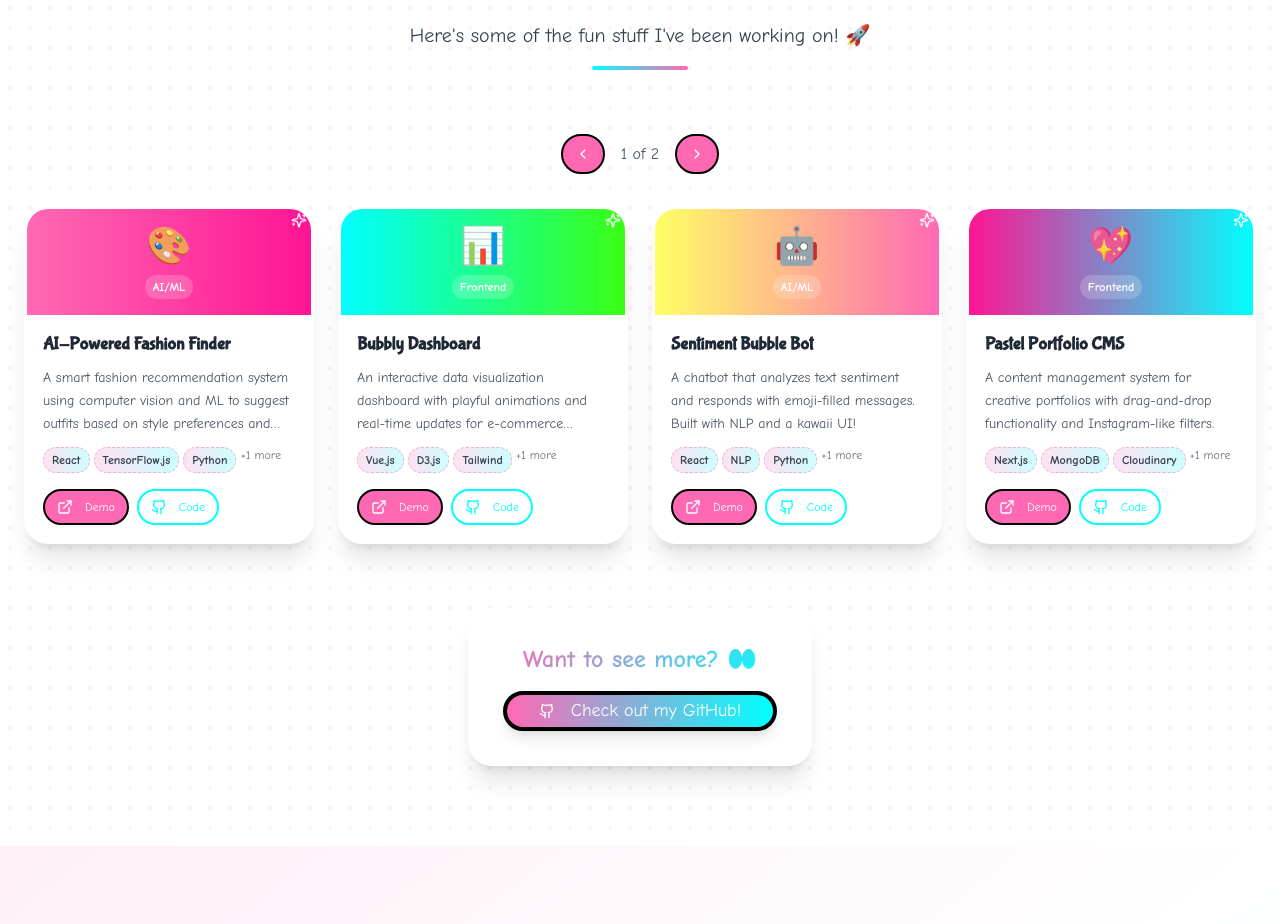
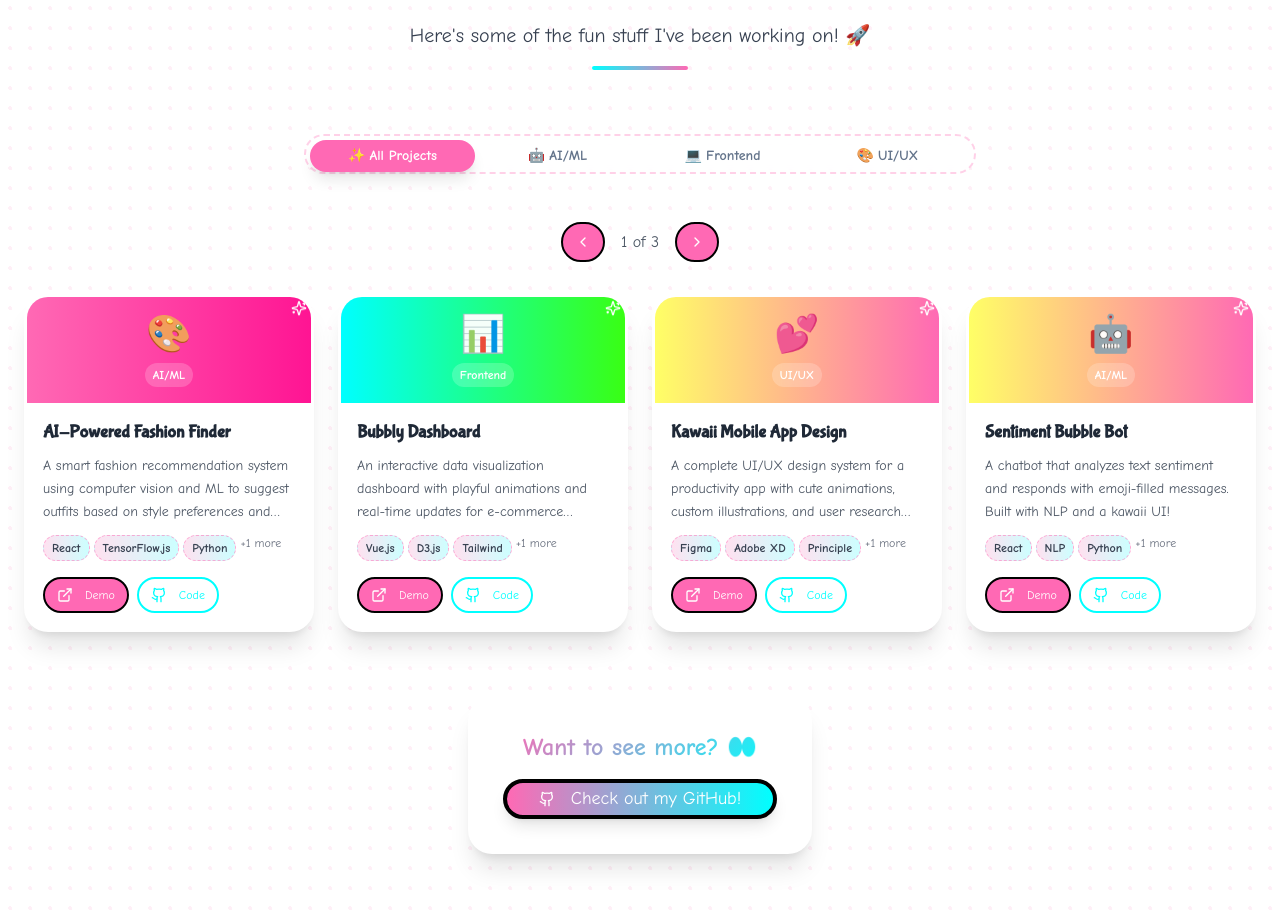
Before and after one commit to Sumairahafeez/bubblegum-code-dreams, a React (Vite) app: page / in a window 1280 px wide. Shown: the part 1864-2788 px from the top of the page. Built offline with nearby package versions, Linux system fonts and the light colour scheme.

Commit message:
feat: Add project category filters
Adds project category filters (AI, Frontend, UI/UX) to the projects section.

```diff
--- a/src/components/Projects.tsx
+++ b/src/components/Projects.tsx
@@ -2,9 +2,11 @@
 import { ExternalLink, Github, Sparkles, ChevronLeft, ChevronRight } from 'lucide-react';
 import { Button } from '@/components/ui/button';
 import { useState } from 'react';
+import { Tabs, TabsContent, TabsList, TabsTrigger } from '@/components/ui/tabs';
 
 const Projects = () => {
   const [currentIndex, setCurrentIndex] = useState(0);
+  const [selectedCategory, setSelectedCategory] = useState('all');
   const projectsPerPage = 4;
 
   const projects = [
@@ -14,7 +16,7 @@ const Projects = () => {
       tech: ["React", "TensorFlow.js", "Python", "FastAPI"],
       image: "🎨",
       gradient: "from-bubble-pink to-hot-pink",
-      category: "AI/ML"
+      category: "ai"
     },
     {
       title: "Bubbly Dashboard",
@@ -22,7 +24,15 @@ const Projects = () => {
       tech: ["Vue.js", "D3.js", "Tailwind", "Chart.js"],
       image: "📊",
       gradient: "from-aqua-blue to-neon-green",
-      category: "Frontend"
+      category: "frontend"
+    },
+    {
+      title: "Kawaii Mobile App Design",
+      description: "A complete UI/UX design system for a productivity app with cute animations, custom illustrations, and user research insights.",
+      tech: ["Figma", "Adobe XD", "Principle", "InVision"],
+      image: "💕",
+      gradient: "from-lemon-yellow to-bubble-pink",
+      category: "uiux"
     },
     {
       title: "Sentiment Bubble Bot",
@@ -30,7 +40,7 @@ const Projects = () => {
       tech: ["React", "NLP", "Python", "WebSocket"],
       image: "🤖",
       gradient: "from-lemon-yellow to-bubble-pink",
-      category: "AI/ML"
+      category: "ai"
     },
     {
       title: "Pastel Portfolio CMS",
@@ -38,7 +48,15 @@ const Projects = () => {
       tech: ["Next.js", "MongoDB", "Cloudinary", "Framer Motion"],
       image: "💖",
       gradient: "from-hot-pink to-aqua-blue",
-      category: "Frontend"
+      category: "frontend"
+    },
+    {
+      title: "Beauty Brand Design System",
+      description: "Complete brand identity and design system for a sustainable beauty startup, including packaging and digital assets.",
+      tech: ["Sketch", "Figma", "Adobe Creative Suite", "Zeplin"],
+      image: "✨",
+      gradient: "from-bubble-pink to-neon-green",
+      category: "uiux"
     },
     {
       title: "Kawaii Weather App",
@@ -46,7 +64,7 @@ const Projects = () => {
       tech: ["React", "OpenWeather API", "CSS3", "Framer Motion"],
       image: "🌈",
       gradient: "from-lemon-yellow to-aqua-blue",
-      category: "Frontend"
+      category: "frontend"
     },
     {
       title: "ML Recipe Generator",
@@ -54,7 +72,15 @@ const Projects = () => {
       tech: ["Python", "TensorFlow", "Flask", "React"],
       image: "🍰",
       gradient: "from-bubble-pink to-neon-green",
-      category: "AI/ML"
+      category: "ai"
+    },
+    {
+      title: "E-commerce App Redesign",
+      description: "Complete UX audit and redesign of a fashion e-commerce app, improving conversion rates by 40% through user-centered design.",
+      tech: ["Figma", "Miro", "Hotjar", "Maze"],
+      image: "🛍️",
+      gradient: "from-hot-pink to-aqua-blue",
+      category: "uiux"
     },
     {
       title: "Bubbly Task Manager",
@@ -62,7 +88,7 @@ const Projects = () => {
       tech: ["React", "TypeScript", "Tailwind", "Firebase"],
       image: "📝",
       gradient: "from-hot-pink to-lemon-yellow",
-      category: "Frontend"
+      category: "frontend"
     },
     {
       title: "Smart Mirror UI",
@@ -70,19 +96,44 @@ const Projects = () => {
       tech: ["React", "Raspberry Pi", "Python", "Speech API"],
       image: "🪞",
       gradient: "from-aqua-blue to-bubble-pink",
-      category: "AI/ML"
+      category: "ai"
+    },
+    {
+      title: "Dating App Prototype",
+      description: "User research and prototype design for a female-focused dating app with safety features and inclusive design principles.",
+      tech: ["Figma", "Principle", "UserTesting", "Maze"],
+      image: "💌",
+      gradient: "from-bubble-pink to-lemon-yellow",
+      category: "uiux"
     }
   ];
 
-  const totalPages = Math.ceil(projects.length / projectsPerPage);
-  const currentProjects = projects.slice(currentIndex, currentIndex + projectsPerPage);
+  const categories = [
+    { id: 'all', label: 'All Projects', emoji: '✨' },
+    { id: 'ai', label: 'AI/ML', emoji: '🤖' },
+    { id: 'frontend', label: 'Frontend', emoji: '💻' },
+    { id: 'uiux', label: 'UI/UX', emoji: '🎨' }
+  ];
+
+  const filteredProjects = selectedCategory === 'all'
+    ? projects
+    : projects.filter(project => project.category === selectedCategory);
+
+  const totalPages = Math.ceil(filteredProjects.length / projectsPerPage);
+  const currentProjects = filteredProjects.slice(currentIndex, currentIndex + projectsPerPage);
 
   const nextProjects = () => {
-    setCurrentIndex((prev) => (prev + projectsPerPage) % projects.length);
+    setCurrentIndex((prev) => (prev + projectsPerPage) % filteredProjects.length);
   };
 
   const prevProjects = () => {
-    setCurrentIndex((prev) => (prev - projectsPerPage + projects.length) % projects.length);
+    setCurrentIndex((prev) => (prev - projectsPerPage + filteredProjects.length) % filteredProjects.length);
+  };
+
+  // Reset pagination when category changes
+  const handleCategoryChange = (category: string) => {
+    setSelectedCategory(category);
+    setCurrentIndex(0);
   };
 
   return (
@@ -98,12 +149,30 @@ const Projects = () => {
           <div className="w-24 h-1 bg-gradient-to-r from-aqua-blue to-bubble-pink mx-auto rounded-full mt-4"></div>
         </div>
 
+        {/* Category Filter Tabs */}
+        <div className="flex justify-center mb-12">
+          <Tabs value={selectedCategory} onValueChange={handleCategoryChange} className="w-full max-w-2xl">
+            <TabsList className="grid w-full grid-cols-4 bg-white/50 backdrop-blur-sm rounded-full p-1 border-2 border-dashed border-bubble-pink/30">
+              {categories.map((category) => (
+                <TabsTrigger
+                  key={category.id}
+                  value={category.id}
+                  className="font-comic font-bold text-sm rounded-full data-[state=active]:bg-bubble-pink data-[state=active]:text-white data-[state=active]:shadow-lg transition-all duration-300"
+                >
+                  <span className="mr-1">{category.emoji}</span>
+                  {category.label}
+                </TabsTrigger>
+              ))}
+            </TabsList>
+          </Tabs>
+        </div>
+
         {/* Navigation Controls */}
         <div className="flex justify-center items-center gap-4 mb-8">
           <Button
             onClick={prevProjects}
             className="bounce-button bg-bubble-pink hover:bg-hot-pink text-white font-comic rounded-full p-3 border-2 border-black"
-            disabled={projects.length <= projectsPerPage}
+            disabled={filteredProjects.length <= projectsPerPage}
           >
             <ChevronLeft className="w-5 h-5" />
           </Button>
@@ -115,13 +184,13 @@ const Projects = () => {
           <Button
             onClick={nextProjects}
             className="bounce-button bg-bubble-pink hover:bg-hot-pink text-white font-comic rounded-full p-3 border-2 border-black"
-            disabled={projects.length <= projectsPerPage}
+            disabled={filteredProjects.length <= projectsPerPage}
           >
             <ChevronRight className="w-5 h-5" />
           </Button>
         </div>
 
-        {/* Smaller Projects Grid */}
+        {/* Projects Grid */}
         <div className="grid md:grid-cols-2 lg:grid-cols-4 gap-6">
           {currentProjects.map((project, index) => (
             <div
@@ -137,7 +206,7 @@ const Projects = () => {
                   {project.image}
                 </div>
                 <div className="inline-block bg-white/20 backdrop-blur-sm rounded-full px-2 py-1 text-xs text-white font-comic font-bold">
-                  {project.category}
+                  {categories.find(cat => cat.id === project.category)?.label || 'Other'}
                 </div>
               </div>
 
```
